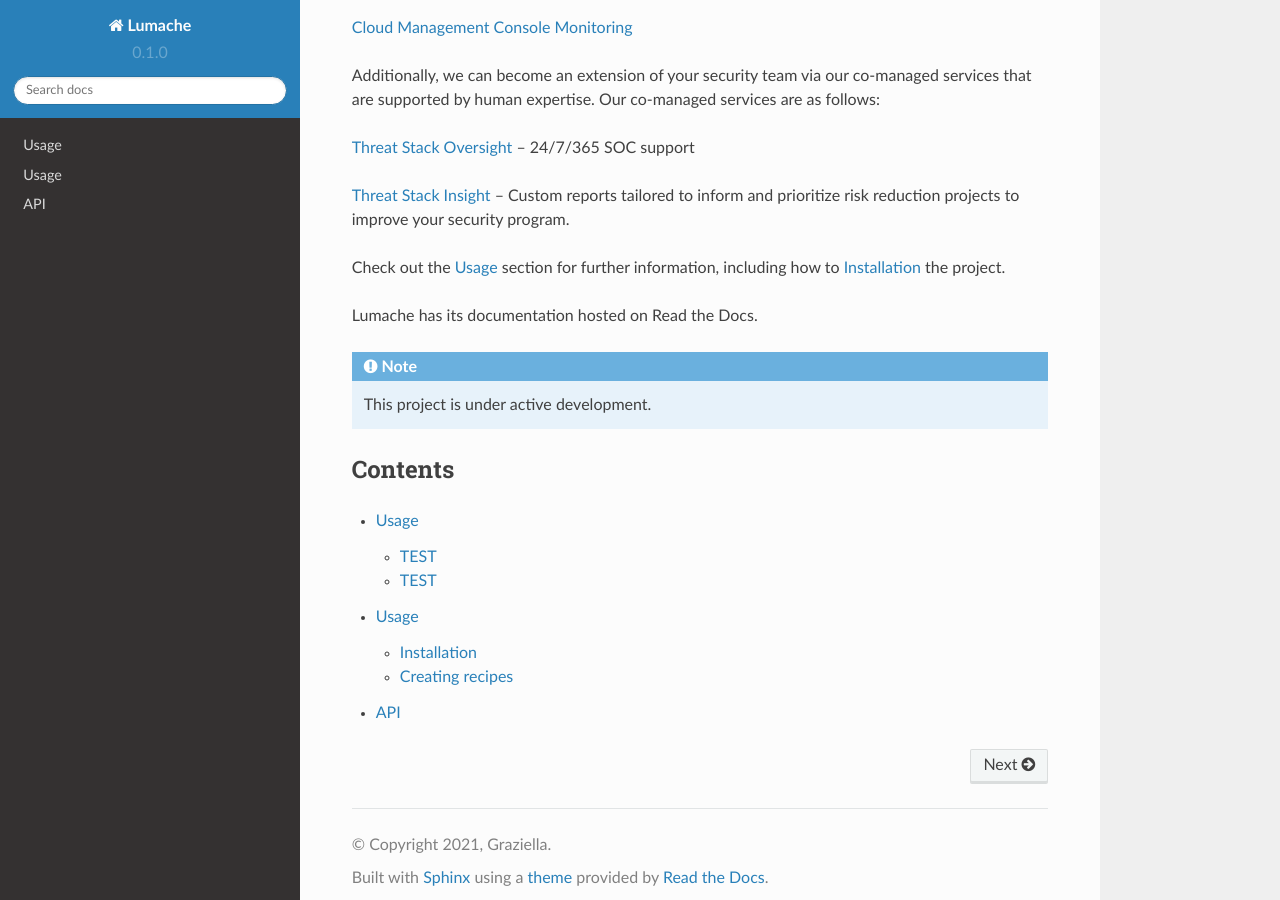
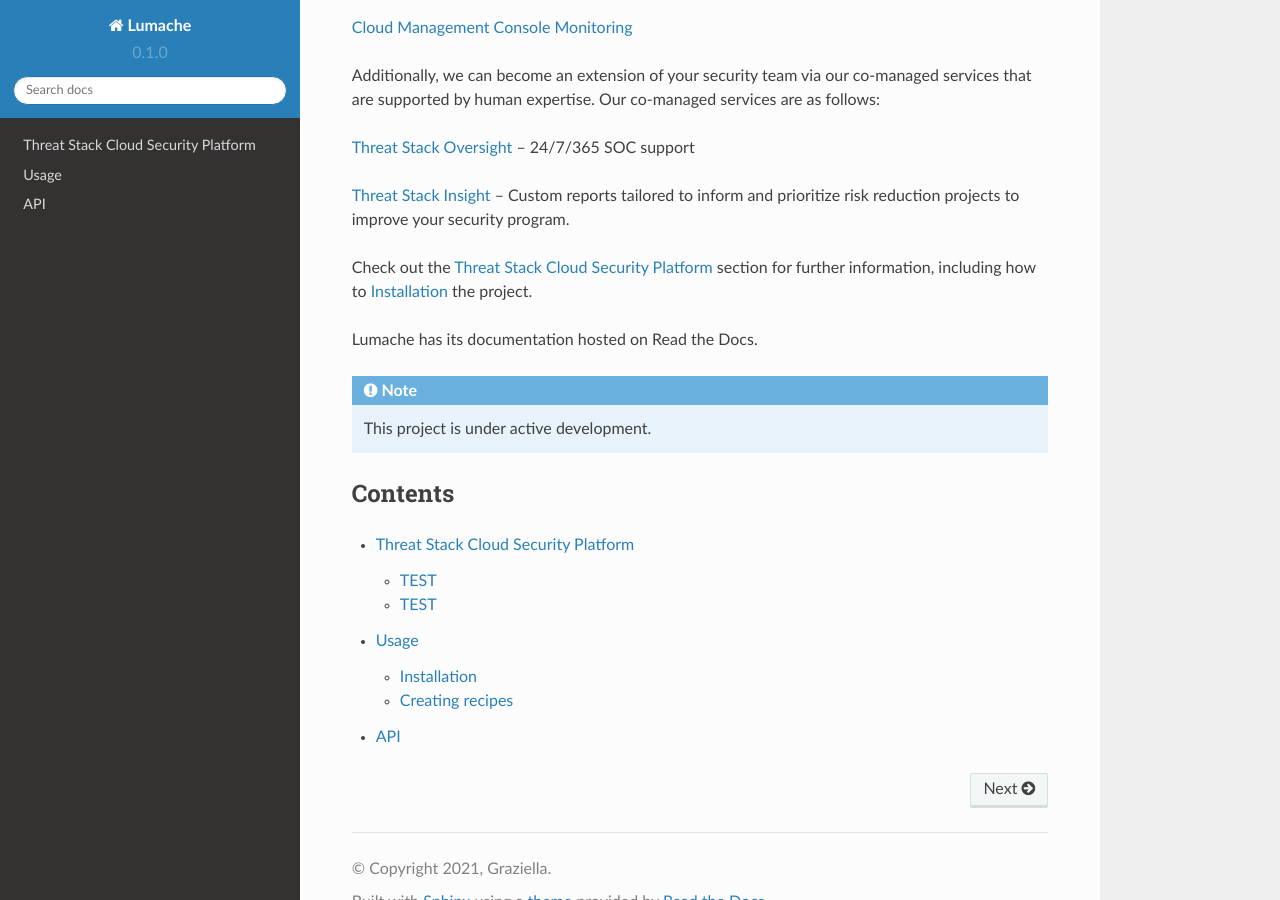
Before and after one commit to skrizzy16/rtdtest94, a Sphinx documentation site: the page built from docs/source/index.rst, in a window 1280 px wide and 900 px high, scrolled down 517 px. Built offline with Sphinx 7.4.7 and the Read the Docs theme 2.0.0, drawn with Linux system fonts in a browser that asks for light colours.

Commit message:
Update Threat Stack Cloud Security Platform.rst

```diff
--- a/docs/source/Threat Stack Cloud Security Platform.rst
+++ b/docs/source/Threat Stack Cloud Security Platform.rst
@@ -1,4 +1,4 @@
-Usage
+Threat Stack Cloud Security Platform
 =====
 
 .. _installation:
```
